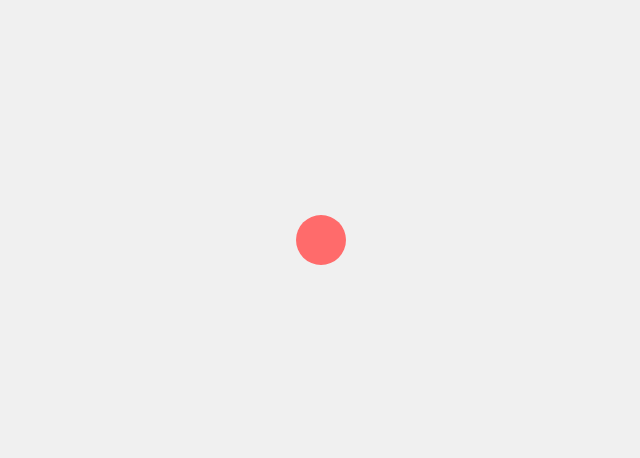
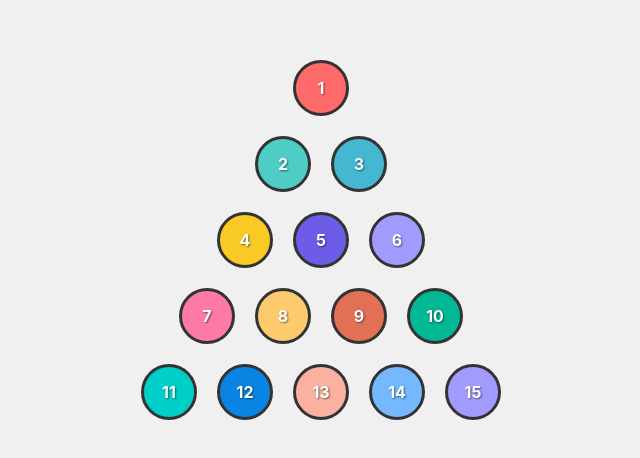
Before and after one commit to chrisscastaneda/hop-dot, a Vue app: page / in a window 1280 px wide. Shown: the part 160-618 px from the top of the page, without its empty margins (319-959 px from the left). Built offline with nearby package versions, Linux system fonts and the light colour scheme.

Commit message:
triangle

```diff
--- a/src/App.vue
+++ b/src/App.vue
@@ -1,6 +1,16 @@
 <template>
   <div class="app-container">
-    <DotComponent />
+    <div class="triangle">
+      <div v-for="(row, rowIndex) in rows" :key="rowIndex" class="row">
+        <DotComponent
+          v-for="dotIndex in row"
+          :key="`${rowIndex}-${dotIndex}`"
+          :color="getDotColor(rowIndex, dotIndex)"
+          :number="getDotNumber(rowIndex, dotIndex)"
+          @click="changeDotColor(rowIndex, dotIndex)"
+        />
+      </div>
+    </div>
   </div>
 </template>
 
@@ -11,6 +21,60 @@ export default {
   name: 'App',
   components: {
     DotComponent
+  },
+  data() {
+    return {
+      rows: [1, 2, 3, 4, 5],
+      allColors: [
+        '#ff6b6b', '#4ecdc4', '#45b7d1', '#f9ca24', '#6c5ce7', '#a29bfe',
+        '#fd79a8', '#fdcb6e', '#e17055', '#00b894', '#00cec9', '#0984e3',
+        '#fab1a0', '#74b9ff', '#a29bfe', '#dfe6e9', '#ff7675', '#fd79a8',
+        '#ffeaa7', '#55efc4', '#81ecec', '#74b9ff', '#b2bec3', '#636e72'
+      ],
+      dotColors: []
+    };
+  },
+  created() {
+    this.initializeDots();
+  },
+  methods: {
+    initializeDots() {
+      let colorIndex = 0;
+      this.dotColors = this.rows.map((numDots, rowIndex) => {
+        const row = [];
+        for (let i = 0; i < numDots; i++) {
+          row.push(this.allColors[colorIndex % this.allColors.length]);
+          colorIndex++;
+        }
+        return row;
+      });
+    },
+    getDotColor(rowIndex, dotIndex) {
+      return this.dotColors[rowIndex][dotIndex - 1];
+    },
+    getDotNumber(rowIndex, dotIndex) {
+      let number = 1;
+      for (let i = 0; i < rowIndex; i++) {
+        number += this.rows[i];
+      }
+      return number + dotIndex - 1;
+    },
+    changeDotColor(rowIndex, dotIndex) {
+      const currentColor = this.dotColors[rowIndex][dotIndex - 1];
+      const usedColors = this.dotColors.flat();
+      const availableColors = this.allColors.filter(color => !usedColors.includes(color) || color === currentColor);
+
+      let newColor;
+      if (availableColors.length > 1) {
+        const filtered = availableColors.filter(c => c !== currentColor);
+        newColor = filtered[Math.floor(Math.random() * filtered.length)];
+      } else {
+        const otherColors = this.allColors.filter(c => c !== currentColor);
+        newColor = otherColors[Math.floor(Math.random() * otherColors.length)];
+      }
+
+      this.dotColors[rowIndex][dotIndex - 1] = newColor;
+    }
   }
 };
 </script>
@@ -23,4 +87,17 @@ export default {
   align-items: center;
   background: #f0f0f0;
 }
+
+.triangle {
+  display: flex;
+  flex-direction: column;
+  align-items: center;
+  gap: 10px;
+}
+
+.row {
+  display: flex;
+  justify-content: center;
+  gap: 10px;
+}
 </style>
--- a/src/components/DotComponent.vue
+++ b/src/components/DotComponent.vue
@@ -1,30 +1,27 @@
 <template>
   <div
     class="dot"
-    :style="{ background: currentColor }"
-    @click="changeColor"
-  ></div>
+    :style="{ background: color }"
+    @click="$emit('click')"
+  >
+    {{ number }}
+  </div>
 </template>
 
 <script>
 export default {
   name: 'DotComponent',
-  data() {
-    return {
-      colors: ['#ff6b6b', '#4ecdc4', '#45b7d1', '#f9ca24', '#6c5ce7', '#a29bfe'],
-      colorIndex: 0
-    };
-  },
-  computed: {
-    currentColor() {
-      return this.colors[this.colorIndex];
+  props: {
+    color: {
+      type: String,
+      required: true
+    },
+    number: {
+      type: Number,
+      required: true
     }
   },
-  methods: {
-    changeColor() {
-      this.colorIndex = (this.colorIndex + 1) % this.colors.length;
-    }
-  }
+  emits: ['click']
 };
 </script>
 
@@ -35,5 +32,14 @@ export default {
   border-radius: 50%;
   cursor: pointer;
   transition: background 0.3s ease;
+  margin: 5px;
+  border: 3px solid #333;
+  display: flex;
+  align-items: center;
+  justify-content: center;
+  font-weight: bold;
+  font-size: 16px;
+  color: #fff;
+  text-shadow: 1px 1px 2px rgba(0, 0, 0, 0.5);
 }
 </style>
```
